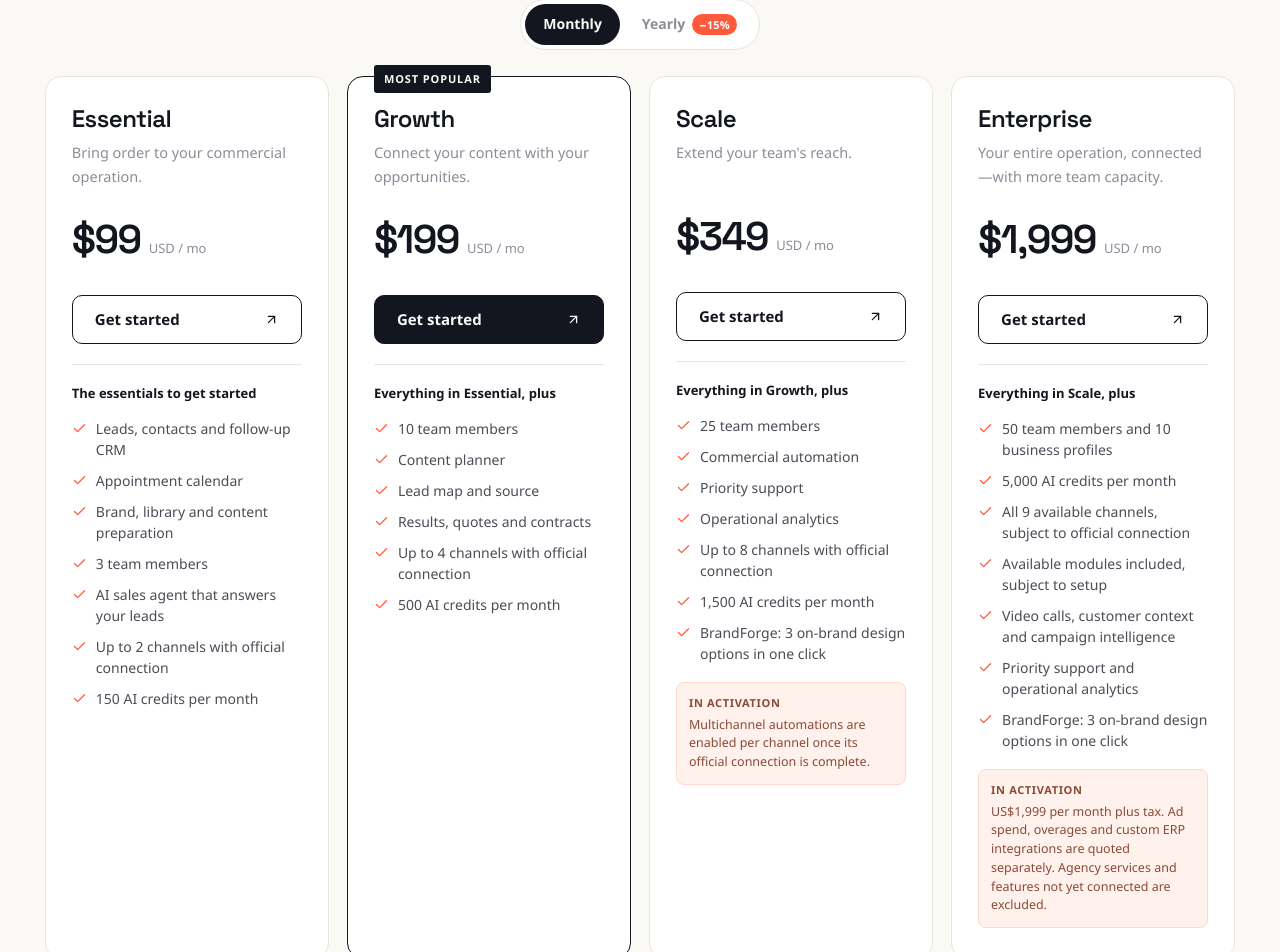
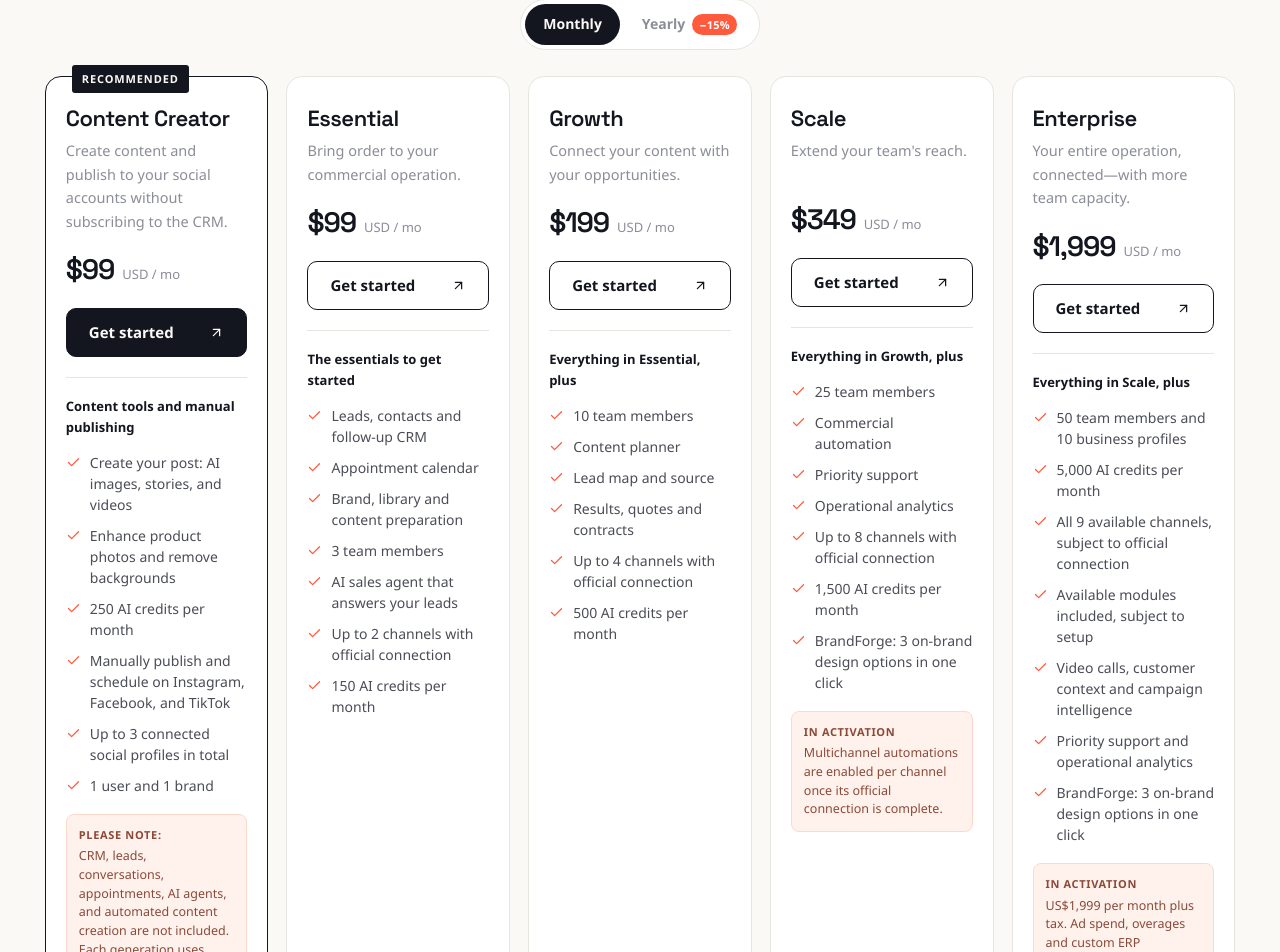
Before and after one commit to apptimgo-ux/pawwer-landing, a Next.js app: page /en in a window 1280 px wide. Shown: the part 8501-9453 px from the top of the page. Built offline with nearby package versions, Linux system fonts and the light colour scheme.

Commit message:
Show Content Creator on public pricing page

```diff
--- a/app/overrides.css
+++ b/app/overrides.css
@@ -144,9 +144,15 @@
 .plan__banner { position: absolute; top: -12px; left: 26px; background: var(--ink); color: var(--paper); font-size: 11px; font-weight: 700; letter-spacing: 0.08em; text-transform: uppercase; padding: 5px 10px; border-radius: 3px; }
 .plan h3 { font-size: 24px; }
 .plan__summary { font-size: 14.5px; color: var(--muted); margin-top: 10px; min-height: 44px; }
-.plan__price { display: block; font-family: var(--font-display), sans-serif; font-weight: 600; font-size: 40px; letter-spacing: -0.04em; color: var(--ink); margin: 20px 0 4px; }
-.plan__price span { font-family: var(--font-sans); font-size: 13px; font-weight: 400; letter-spacing: 0; color: var(--muted); margin-left: 8px; }
+.plan__price { display: flex; flex-wrap: wrap; align-items: baseline; gap: 6px 8px; line-height: 1.15; font-family: var(--font-display), sans-serif; font-weight: 600; font-size: 40px; letter-spacing: -0.04em; color: var(--ink); margin: 20px 0 4px; }
+.plan__price span { font-family: var(--font-sans); font-size: 13px; font-weight: 400; letter-spacing: 0; color: var(--muted); white-space: nowrap; }
 .plan__price:hover { color: var(--accent); }
+@media (min-width: 1280px) {
+  .plans { grid-template-columns: repeat(5, minmax(0, 1fr)); }
+  .plan { padding: 30px 20px; }
+  .plan h3 { font-size: 22px; }
+  .plan__price { font-size: clamp(28px, 2.2vw, 36px); }
+}
 
 /* Pricing header: keep the editorial heading and intro together across the canvas. */
 .pricing__head {
--- a/app/plan-detail.tsx
+++ b/app/plan-detail.tsx
@@ -61,11 +61,11 @@ export default function PlanDetail({ locale, slug }: { locale: Locale; slug: str
 
         <section className="plan-detail__block">
           <h2>{c.includesTitle}</h2>
-          {plan.slug !== 'esencial' && <p className="plan-detail__inherits">{c.inheritsLabel}</p>}
+          <p className="plan-detail__inherits">{plan.inherits}</p>
           <ul className="plan-detail__list">
             {plan.features.map(f => <li key={f.text}><Check size={16} />{f.text}</li>)}
           </ul>
-          {plan.note && <p className="plan-detail__note"><b>{c.activationTitle}</b> {plan.note}</p>}
+          {plan.note && <p className="plan-detail__note"><b>{plan.slug === 'content_creator' ? (locale === 'es' ? 'Alcance' : 'Scope') : c.activationTitle}</b> {plan.note}</p>}
         </section>
 
         <section className="plan-detail__block">
--- a/app/planes-con-periodo.tsx
+++ b/app/planes-con-periodo.tsx
@@ -49,7 +49,7 @@ export default function PlanesConPeriodo({
 
       <div className="plans">
         {plans.map(plan => {
-          const featured = plan.slug === 'crecimiento';
+          const featured = plan.slug === 'content_creator';
           // El periodo se lleva en la dirección para que el detalle del
           // plan —y después el CRM— enseñen y cobren lo mismo que aquí.
           const href = planHref(locale, plan.slug) + (anual ? '?periodo=anual' : '');
@@ -71,7 +71,7 @@ export default function PlanesConPeriodo({
               <ul className="plan__list">
                 {plan.features.map(f => <li key={f.text}><Check size={15} />{f.text}</li>)}
               </ul>
-              {plan.note && <p className="plan__note"><b>{activationLabel}</b>{plan.note}</p>}
+              {plan.note && <p className="plan__note"><b>{plan.slug === 'content_creator' ? (locale === 'es' ? 'Ten en cuenta: ' : 'Please note: ') : activationLabel}</b>{plan.note}</p>}
             </article>
           );
         })}
--- a/app/site-content.ts
+++ b/app/site-content.ts
@@ -41,7 +41,7 @@ export type Plan = {
   features: { text: string }[];
   note: string;
 };
-export type CompareRow = { label: string; esencial: string; crecimiento: string; escala: string; empresarial?: string };
+export type CompareRow = { label: string; content_creator?: string; esencial: string; crecimiento: string; escala: string; empresarial?: string };
 
 export type PlanDetailCopy = {
   back: string; includesTitle: string; inheritsLabel: string; trialTitle: string;
@@ -80,7 +80,7 @@ export const ADDRESS_LINES = [settings.contact.addressLine1, settings.contact.ad
 export const PRIVACY_REVIEW = settings.privacyReview as { es: string; en: string };
 export const OG_IMAGE = settings.media.ogImage || '/hero.jpg';
 
-export const PLAN_SLUGS = ['esencial', 'crecimiento', 'escala', 'empresarial'];
+export const PLAN_SLUGS = ['content_creator', 'esencial', 'crecimiento', 'escala', 'empresarial'];
 
 // El plan se identifica por `slug` (estable en los dos idiomas). El `name`
 // es texto localizado — en inglés es Essential / Growth / Scale.
@@ -88,6 +88,7 @@ export const planHref = (locale: Locale, slug: string) =>
   locale === 'es' ? `/planes/${slug}` : `/en/plans/${slug}`;
 
 export const CHECKOUT_URLS: Record<string, string> = {
+  content_creator: settings.checkout.content_creator,
   esencial: settings.checkout.esencial,
   crecimiento: settings.checkout.crecimiento,
   escala: settings.checkout.escala,
--- a/content/en.json
+++ b/content/en.json
@@ -43,6 +43,21 @@
     "rights": "PAWWER"
   },
   "plans": [
+    {
+      "slug": "content_creator",
+      "name": "Content Creator",
+      "summary": "Create content and publish to your social accounts without subscribing to the CRM.",
+      "inherits": "Content tools and manual publishing",
+      "features": [
+        { "text": "Create your post: AI images, stories, and videos" },
+        { "text": "Enhance product photos and remove backgrounds" },
+        { "text": "250 AI credits per month" },
+        { "text": "Manually publish and schedule on Instagram, Facebook, and TikTok" },
+        { "text": "Up to 3 connected social profiles in total" },
+        { "text": "1 user and 1 brand" }
+      ],
+      "note": "CRM, leads, conversations, appointments, AI agents, and automated content creation are not included. Each generation uses credits. You can change plans when you need more tools."
+    },
     {
       "slug": "esencial",
       "name": "Essential",
@@ -164,6 +179,7 @@
   "comparison": [
     {
       "label": "Team members",
+      "content_creator": "1",
       "esencial": "3",
       "crecimiento": "10",
       "escala": "25",
@@ -171,6 +187,7 @@
     },
     {
       "label": "Channels with official connection",
+      "content_creator": "Up to 3 profiles: Instagram, Facebook, and TikTok",
       "esencial": "Up to 2",
       "crecimiento": "Up to 4",
       "escala": "Up to 8",
@@ -178,6 +195,7 @@
     },
     {
       "label": "AI credits / mo",
+      "content_creator": "250",
       "esencial": "150",
       "crecimiento": "500",
       "escala": "1,500",
@@ -199,6 +217,7 @@
     },
     {
       "label": "Brand, library and content preparation",
+      "content_creator": "✓",
       "esencial": "✓",
       "crecimiento": "✓",
       "escala": "✓",
@@ -206,6 +225,7 @@
     },
     {
       "label": "Content planner",
+      "content_creator": "Manual",
       "esencial": "—",
       "crecimiento": "✓",
       "escala": "✓",
@@ -268,13 +288,13 @@
     "trialTitle": "How the 3-day trial works",
     "trialLines": [
       {
-        "text": "During the trial you get temporary access to Scale, or Enterprise if you choose that plan."
+        "text": "The Content Creator trial includes its content tools and manual publishing. CRM plans get temporary access to Scale, or Enterprise if you choose that plan."
       },
       {
         "text": "You create your account in the CRM (crm.pawwerapp.com) and add your card in Dodo Payments' secure checkout. This site does not capture or store card data."
       },
       {
-        "text": "Nothing is charged during the 3 days. If you don't cancel, your plan is charged in USD on day 4 and renews monthly."
+        "text": "Nothing is charged during the 3 days. If you don't cancel, your plan is charged in USD on day 4 and renews on the monthly or yearly billing cycle you selected."
       },
       {
         "text": "You can cancel your subscription at any time from the CRM. If you cancel before the 3 days end, no charge is made."
@@ -475,9 +495,9 @@
       "eyebrow": "Plans & pricing",
       "h2a": "Choose the pace",
       "h2b": "of your growth.",
-      "intro": "3-day trial with temporary access to the Scale tier. You add your card in Dodo Payments' secure checkout and nothing is charged until day 4. Pay yearly and you get twelve months with 15% off, in a single charge. Prices in USD, excluding taxes:",
+      "intro": "Choose content tools or a plan with CRM. A 3-day trial requires a card in Dodo Payments' secure checkout; nothing is charged until day 4. Pay yearly and you get twelve months with 15% off, in a single charge. Prices in USD, excluding taxes:",
       "priceUnit": "USD / mo",
-      "mostPopular": "Most popular",
+      "mostPopular": "Recommended",
       "cta": "Get started",
       "activationLabel": "In activation",
       "compareTitle": "Compare the plans",
@@ -529,7 +549,7 @@
         },
         {
           "q": "Is there a free trial?",
-          "a": "Yes, 3 days with access to the Escala tier, the second highest. You register a card at the start and the first charge lands on day four. Cancel before that and nothing is charged. One trial per business."
+          "a": "Yes, 3 days. Content Creator trials include its content tools and manual publishing; CRM plans trial Scale, or Enterprise if you choose that plan. You register a card at the start and the first charge lands on day four. Cancel before that and nothing is charged. One trial per business."
         },
         {
           "q": "Which social networks can I connect?",
--- a/content/es.json
+++ b/content/es.json
@@ -43,6 +43,21 @@
     "rights": "PAWWER"
   },
   "plans": [
+    {
+      "slug": "content_creator",
+      "name": "Content Creator",
+      "summary": "Crea tu contenido y publícalo en tus redes, sin contratar el CRM.",
+      "inherits": "Herramientas de contenido y publicación manual",
+      "features": [
+        { "text": "Crea tu post: imágenes, historias y videos con IA" },
+        { "text": "Mejora tu foto de producto y quita fondos" },
+        { "text": "250 créditos de IA al mes" },
+        { "text": "Publica y agenda manualmente en Instagram, Facebook y TikTok" },
+        { "text": "Hasta 3 perfiles sociales conectados en total" },
+        { "text": "1 usuario y 1 marca" }
+      ],
+      "note": "No incluye CRM, leads, conversaciones, citas, agentes IA ni creación automatizada. Cada generación consume créditos. Puedes cambiar de plan cuando necesites más herramientas."
+    },
     {
       "slug": "esencial",
       "name": "Esencial",
@@ -164,6 +179,7 @@
   "comparison": [
     {
       "label": "Integrantes",
+      "content_creator": "1",
       "esencial": "3",
       "crecimiento": "10",
       "escala": "25",
@@ -171,6 +187,7 @@
     },
     {
       "label": "Canales con conexión oficial",
+      "content_creator": "Hasta 3 perfiles: Instagram, Facebook y TikTok",
       "esencial": "Hasta 2",
       "crecimiento": "Hasta 4",
       "escala": "Hasta 8",
@@ -178,6 +195,7 @@
     },
     {
       "label": "Créditos de IA / mes",
+      "content_creator": "250",
       "esencial": "150",
       "crecimiento": "500",
       "escala": "1,500",
@@ -199,6 +217,7 @@
     },
     {
       "label": "Marca, biblioteca y preparación de contenidos",
+      "content_creator": "✓",
       "esencial": "✓",
       "crecimiento": "✓",
       "escala": "✓",
@@ -206,6 +225,7 @@
     },
     {
       "label": "Planner de contenidos",
+      "content_creator": "Manual",
       "esencial": "—",
       "crecimiento": "✓",
       "escala": "✓",
@@ -268,13 +288,13 @@
     "trialTitle": "Cómo funciona la prueba de 3 días",
     "trialLines": [
       {
-        "text": "Durante la prueba tienes acceso temporal al nivel Escala, o Empresarial si eliges ese plan."
+        "text": "La prueba de Content Creator incluye sus herramientas de contenido y publicación manual. En los planes con CRM tienes acceso temporal a Escala, o Empresarial si eliges ese plan."
       },
       {
         "text": "Creas tu cuenta en el CRM (crm.pawwerapp.com) y registras tu tarjeta en el checkout seguro de Dodo Payments. Este sitio no captura ni almacena datos de tarjeta."
       },
       {
-        "text": "No se cobra nada durante los 3 días. Si no cancelas, el día 4 se cobra tu plan en USD y se renueva cada mes."
+        "text": "No se cobra nada durante los 3 días. Si no cancelas, el día 4 se cobra tu plan en USD y se renueva según el periodo mensual o anual que hayas elegido."
       },
       {
         "text": "Puedes cancelar tu suscripción en cualquier momento desde el CRM. Si cancelas antes de que terminen los 3 días, no se genera ningún cargo."
@@ -475,9 +495,9 @@
       "eyebrow": "Planes y precios",
       "h2a": "Elige el ritmo",
       "h2b": "de tu crecimiento.",
-      "intro": "Prueba de 3 días con acceso temporal al nivel Escala. Registras tu tarjeta en el checkout seguro de Dodo Payments y no se cobra nada hasta el día 4. Al año pagas doce meses con 15% de descuento, en un solo cargo. Precios en USD, sin impuestos:",
+      "intro": "Elige herramientas de contenido o un plan con CRM. Prueba de 3 días con tarjeta en el checkout seguro de Dodo Payments; no se cobra nada hasta el día 4. Al año pagas doce meses con 15% de descuento, en un solo cargo. Precios en USD, sin impuestos:",
       "priceUnit": "USD / mes",
-      "mostPopular": "Más elegido",
+      "mostPopular": "Recomendado",
       "cta": "Empezar",
       "activationLabel": "En activación",
       "compareTitle": "Comparar los planes",
@@ -529,7 +549,7 @@
         },
         {
           "q": "¿Hay prueba gratis?",
-          "a": "Sí, 3 días con acceso al nivel Escala, que es el segundo más alto. Se registra una tarjeta al empezar y el primer cobro sale el cuarto día. Si cancelas antes, no se cobra nada. Una prueba por negocio."
+          "a": "Sí, 3 días. Content Creator prueba sus herramientas de contenido y publicación manual; los planes con CRM prueban Escala, o Empresarial si eliges ese plan. Se registra una tarjeta al empezar y el primer cobro sale el cuarto día. Si cancelas antes, no se cobra nada. Una prueba por negocio."
         },
         {
           "q": "¿Qué redes sociales se conectan?",
--- a/content/settings.json
+++ b/content/settings.json
@@ -11,12 +11,14 @@
     "crmUrl": "https://crm.pawwerapp.com"
   },
   "prices": {
+    "content_creator": "$99",
     "esencial": "$99",
     "crecimiento": "$199",
     "escala": "$349",
     "empresarial": "$1,999"
   },
   "checkout": {
+    "content_creator": "https://crm.pawwerapp.com/?plan=content_creator",
     "esencial": "https://crm.pawwerapp.com/?plan=starter",
     "crecimiento": "https://crm.pawwerapp.com/?plan=growth",
     "escala": "https://crm.pawwerapp.com/?plan=pro",
@@ -27,12 +29,14 @@
     "en": "September 21, 2026"
   },
   "pricesAnual": {
+    "content_creator": "$1,009.80",
     "esencial": "$1,009.80",
     "crecimiento": "$2,029.80",
     "escala": "$3,559.80",
     "empresarial": "$20,389.80"
   },
   "ahorroAnual": {
+    "content_creator": "$178.20",
     "esencial": "$178.20",
     "crecimiento": "$358.20",
     "escala": "$628.20",
```
